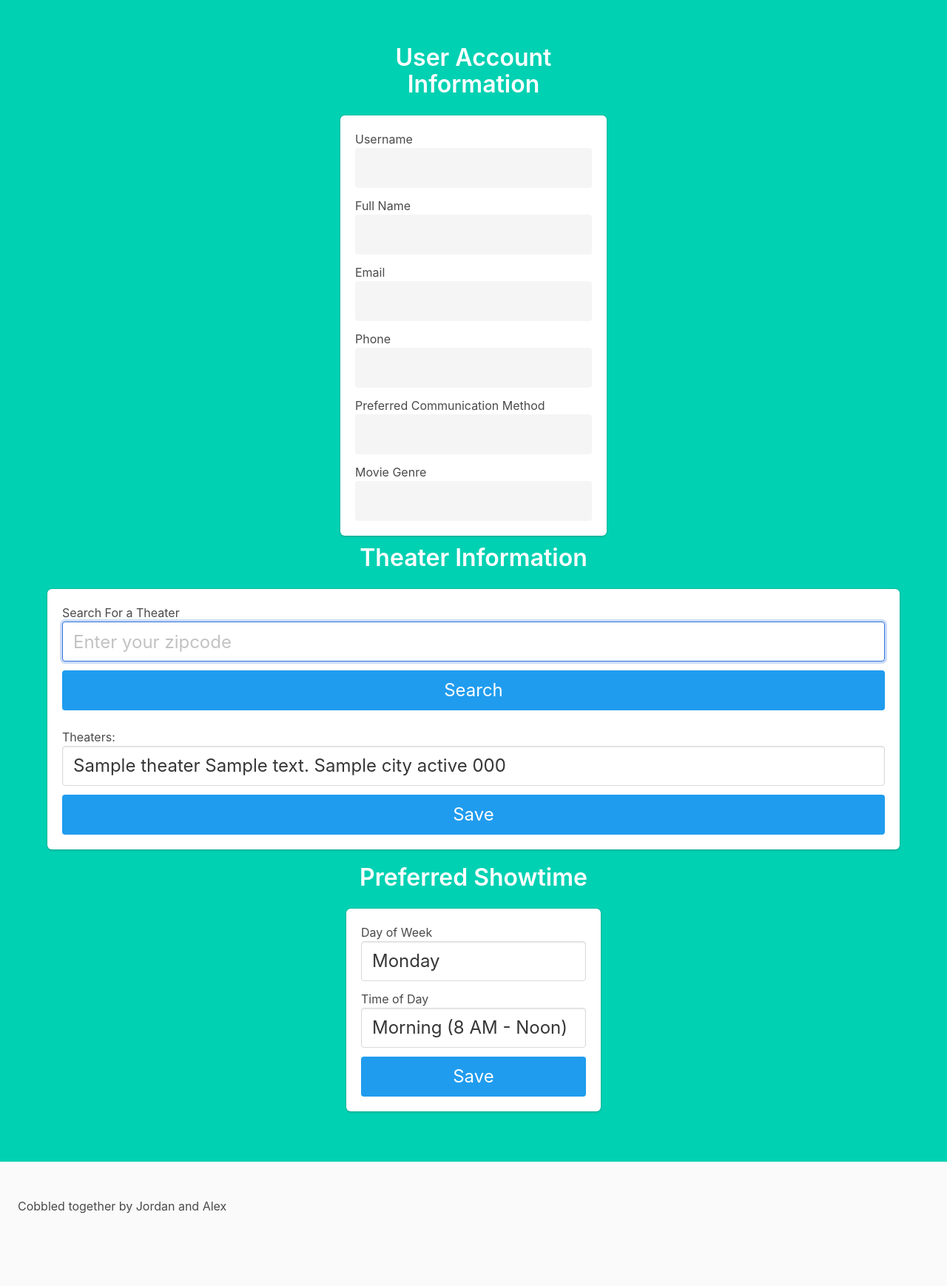
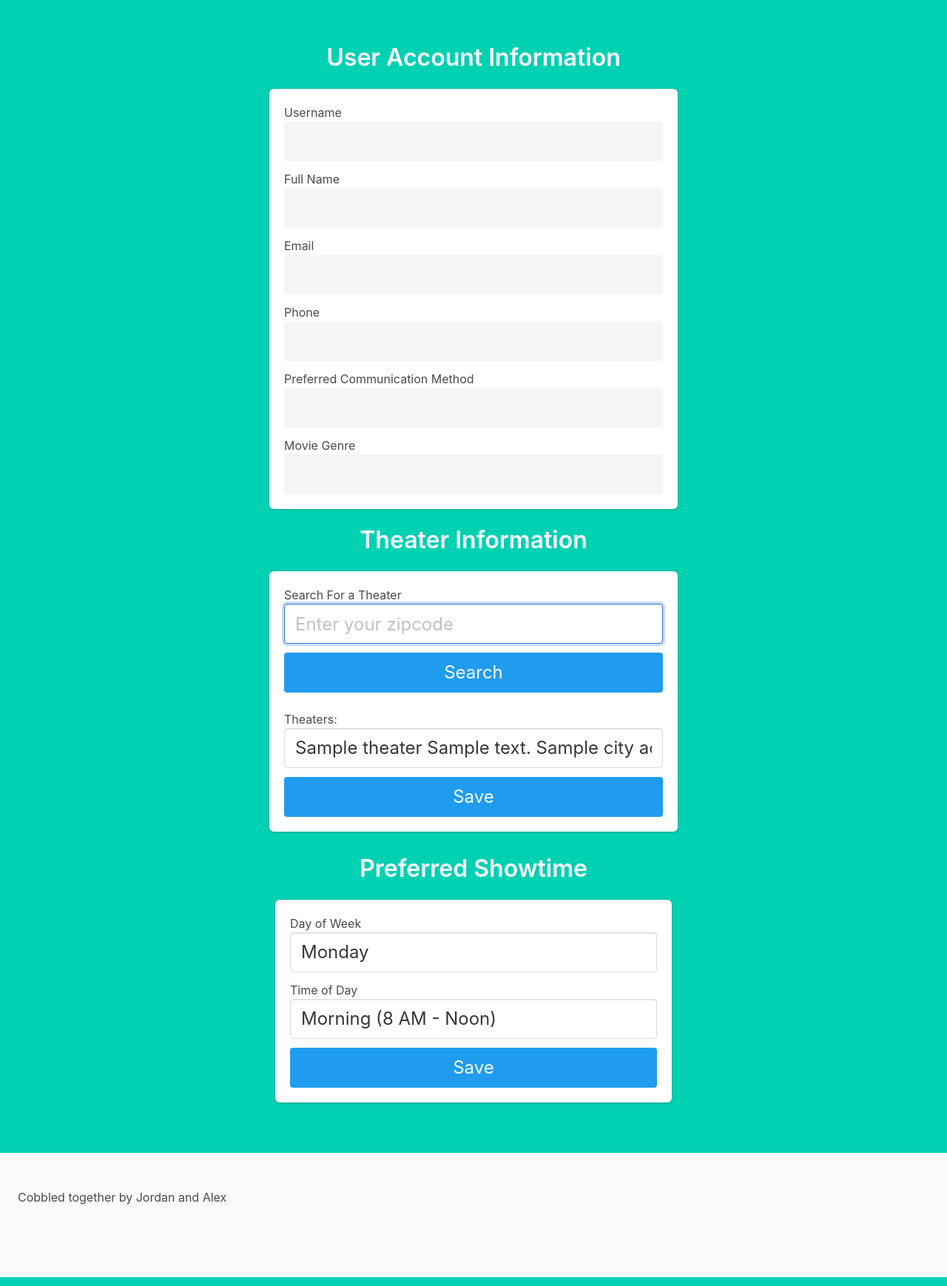
Before and after one commit to alex-vanderbilt/MaaS, a Flask app: template app/templates/profile.html in a window 1280 px wide. Shown: the part 52-1790 px from the top of the page at 74% size. Run offline with Flask 2, Linux system fonts and the light colour scheme; the template is opened without the code that fills it: most values are stand-ins (such as "Sample title", 1, 10 or a date in 2020).

Commit message:
Small changes to look

```diff
--- a/app/templates/index.html
+++ b/app/templates/index.html
@@ -94,11 +94,11 @@ article {
     <div class="row">
       <div class="column">
         <img src="https://hbomax-images.warnermediacdn.com/images/GXeF-mg4zu8PCwwEAADwj/tileburnedin?size=1280x720&partner=hbomaxcom&host=artist.api.cdn.hbo.com&w=1280"
-             alt="Lord of the Rings: Return of the King" style="width:426px;height:240px;padding-left: 60px;padding-right: 5px">
+             alt="Lord of the Rings: Return of the King" style="width:426px;height:240px;">
       </div>
       <div class="column">
         <img src="https://upload.wikimedia.org/wikipedia/en/d/d8/The_Wolf_of_Wall_Street_%282013%29.png"
-             alt="The Wolf of Wall Street" style="width:265px;height:393px; padding-left: 10px">
+             alt="The Wolf of Wall Street" style="width:265px;height:393px;">
       </div>
     </div>
   </article>
--- a/app/templates/profile.html
+++ b/app/templates/profile.html
@@ -3,7 +3,7 @@
 {% block content %}
 
 <header>
-    <div class="column is-4 is-offset-4">
+    <div class="column is-6 is-offset-3">
       <h3 class="title">User Account Information</h3>
          <div class="box">
              <div class="field">
@@ -62,9 +62,9 @@
 </header>
 
 
-<div>
+<div class="column is-6 is-offset-3">
     <h3 class="title">Theater Information</h3>
-        <div class="box" style="width: 100%">
+        <div class="box">
             {% if favorited_theater != "None" and verified_user == "True"%}
             <div class="field">
                 <div class="control">
@@ -110,7 +110,7 @@
 </div>
 
 
-<div class="column is-4 is-offset-4" style="padding: 20px">
+<div class="column is-6 is-offset-3" style="padding: 20px">
   <h3 class="title">Preferred Showtime</h3>
 	 <div class="box">
 		<div class="field">
```
